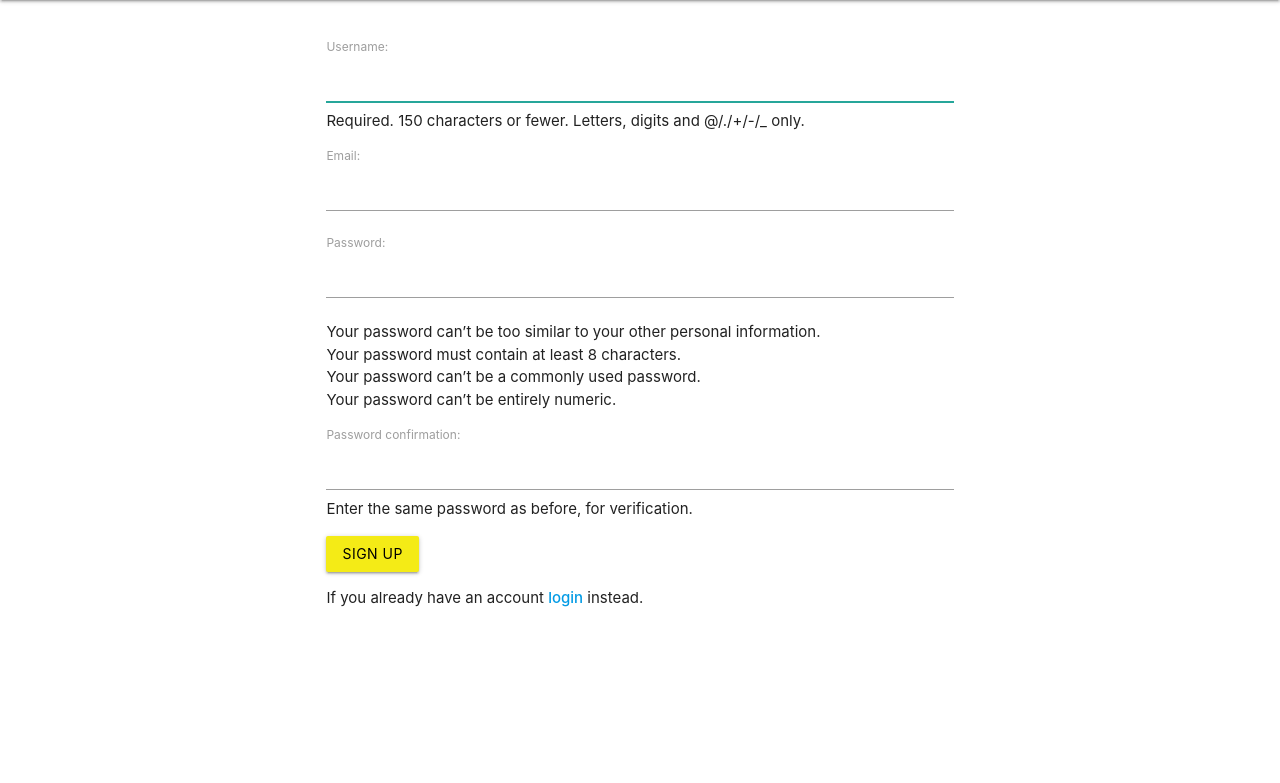
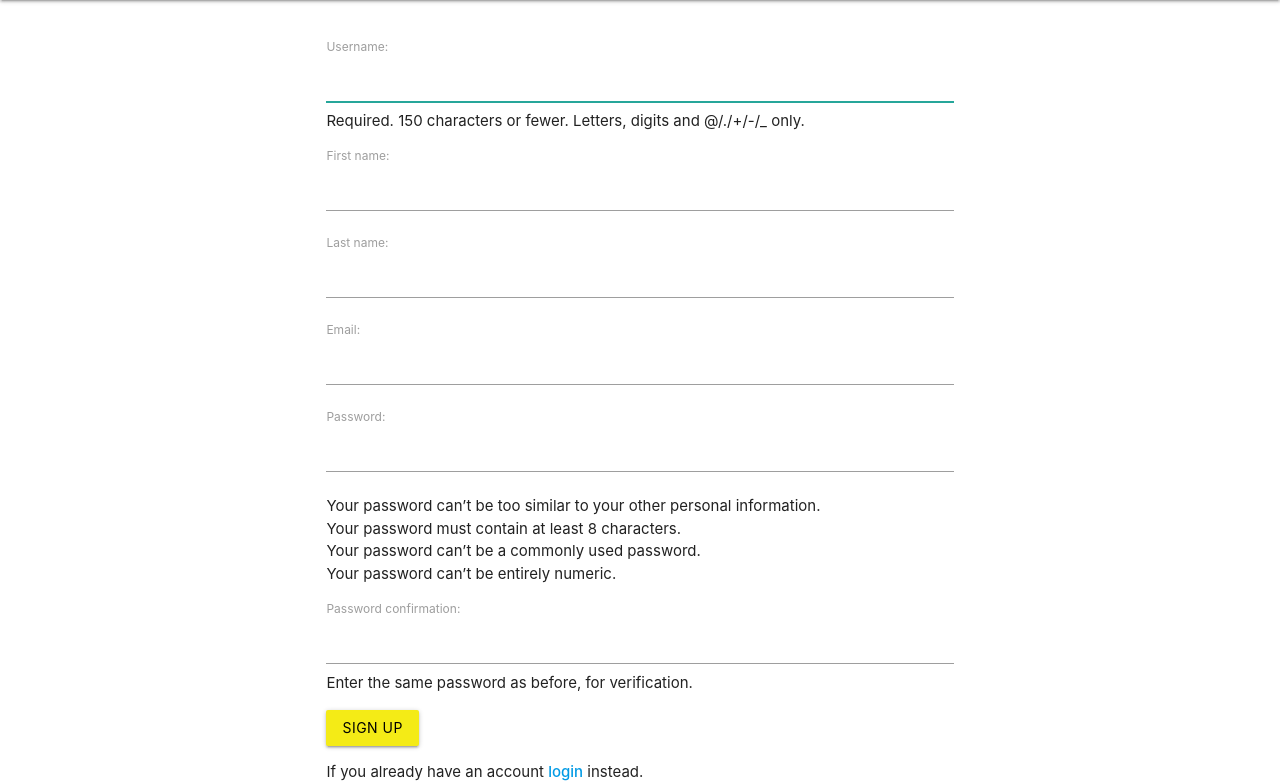
Before and after one commit to pseudosodium/django-blog-project, a Django app: page /register in a window 1280 px wide. Shown: the part 64-847 px from the top of the page. Before the commit the page ends 671 px from the top, so only its background shows below. Run offline with Django 3.2, Linux system fonts and the light colour scheme; some libraries are stand-ins or nearby versions.

Commit message:
Added first_name and last_name fields in user form with changes accordingly

```diff
--- a/main/forms.py
+++ b/main/forms.py
@@ -3,14 +3,18 @@ from django.contrib.auth.forms import UserCreationForm
 from django import forms
 
 class NewUserForm(UserCreationForm):
+    first_name = forms.CharField(max_length=50, required=True)
+    last_name = forms.CharField(max_length=50)
     email = forms.EmailField(required=True)
 
     class Meta:
         model = User
-        fields = ("username", "email", "password1", "password2")
+        fields = ("username", "first_name", "last_name", "email", "password1", "password2")
 
     def save(self, commit=True):
         user = super(NewUserForm, self).save(commit=False)
+        user.first_name = self.cleaned_data['first_name']
+        user.last_name = self.cleaned_data['last_name']
         user.email = self.cleaned_data['email']
         if commit:
             user.save()
--- a/main/templates/main/account.html
+++ b/main/templates/main/account.html
@@ -4,6 +4,7 @@
   <div class="container">
     <ul class="collection">
       <li class="collection-item"><strong>Username: </strong>{{user.username}}</li>
+      <li class="collection-item"><strong>Full Name: </strong>{{user.get_full_name}}</li>
       <li class="collection-item"><strong>Email: </strong>{{user.email}}</li>
       <li class="collection-item"><strong>Last Login Session: </strong>{{user.last_login}}</li>
       <li class="collection-item"><strong>Date Joined: </strong>{{user.date_joined}}</li>
```
Also changed, not shown: db.sqlite3.
